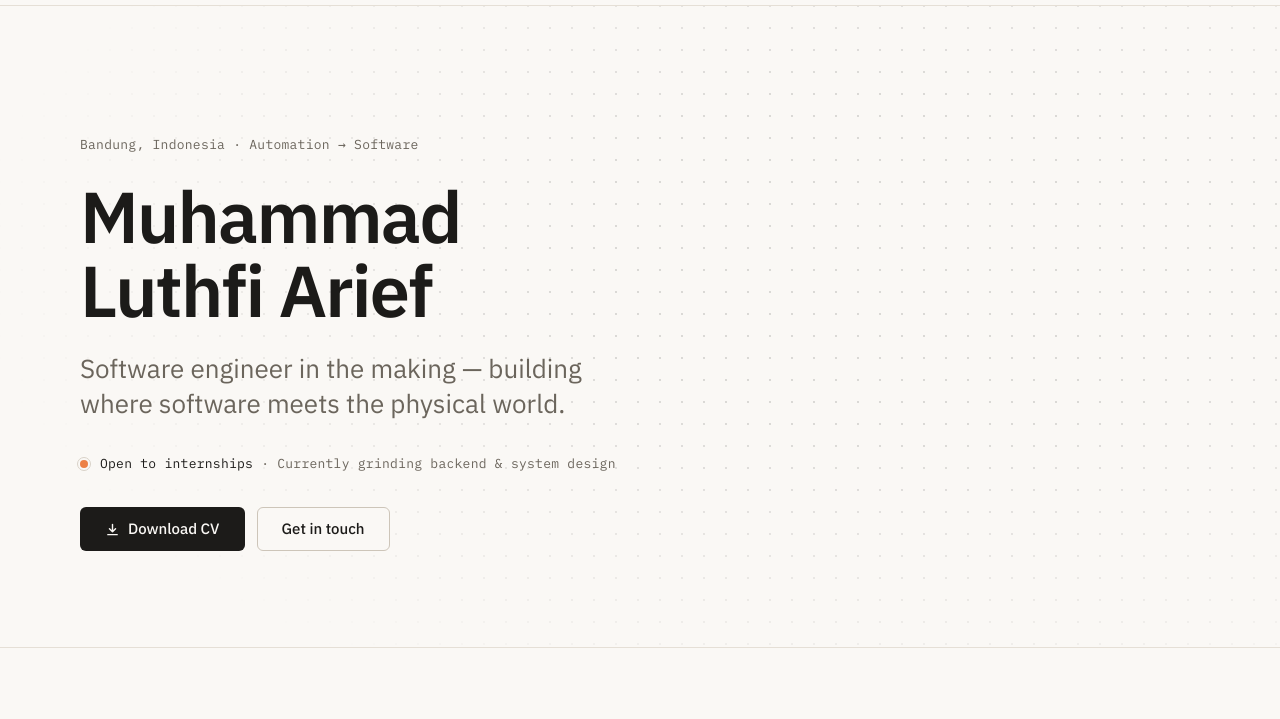
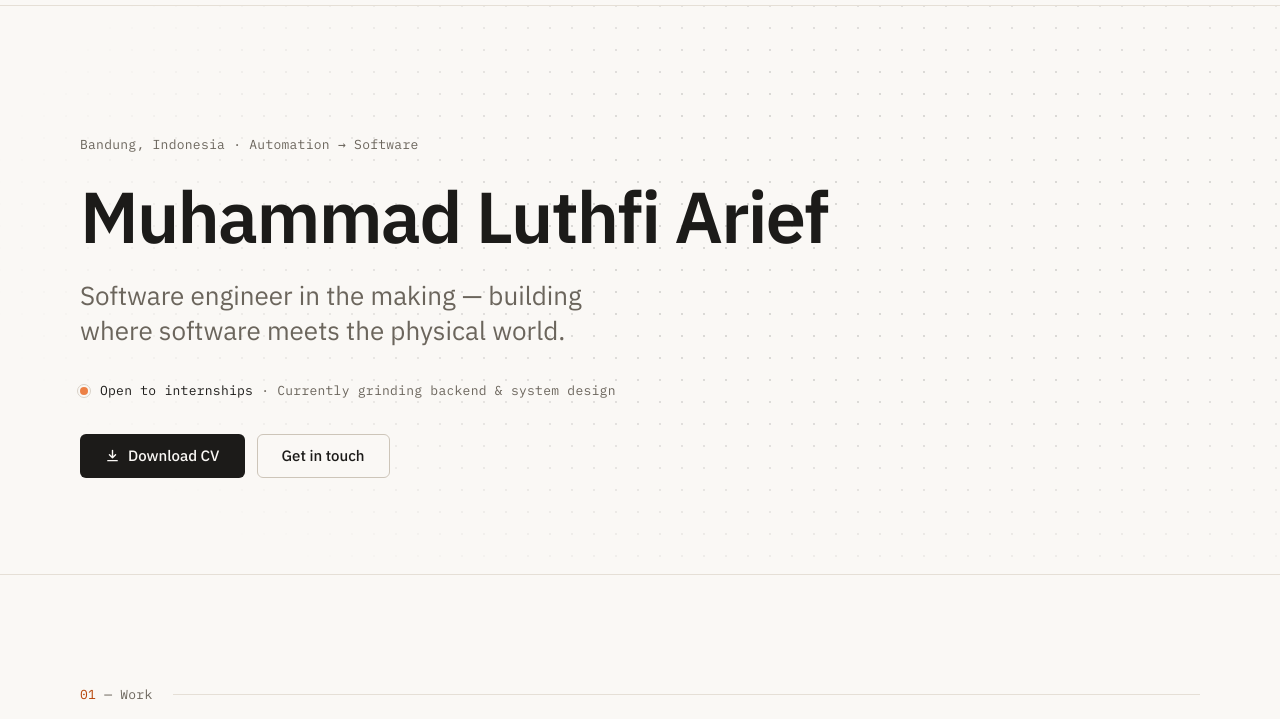
Before and after one commit to luthfiarief-code/luthfiarief-code.github.io, an Astro site: page / in a window 1280 px wide. Shown: the part 59-778 px from the top of the page. Built offline with nearby package versions, Linux system fonts and the light colour scheme; Astro itself is replaced by a stand-in of ours.

Commit message:
Show hero name on one line where it fits
Drop the 14ch cap on the hero title; text-wrap: balance still breaks it
as "Muhammad / Luthfi Arief" on narrow screens.

Co-Authored-By: Claude Opus 5.5 <noreply@anthropic.com>

```diff
--- a/src/components/Hero.astro
+++ b/src/components/Hero.astro
@@ -56,8 +56,9 @@ import { site } from '../data/site';
     margin-bottom: var(--space-5);
   }
 
+  /* One line where it fits; on narrow screens `text-wrap: balance` (global h1)
+     breaks it as "Muhammad / Luthfi Arief" rather than leaving "Arief" alone. */
   .hero-title {
-    max-width: 14ch;
     font-size: var(--text-display);
     font-weight: var(--weight-semibold);
     line-height: 1.02;
```
